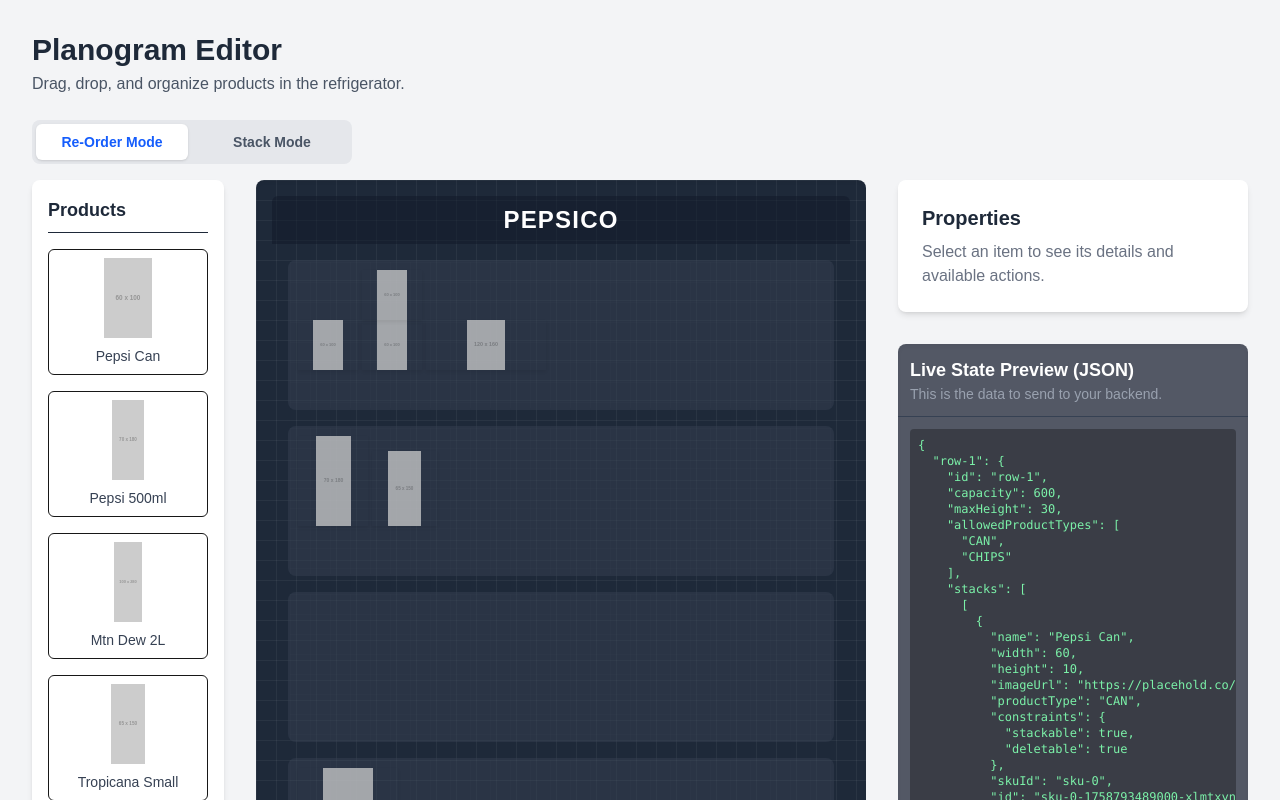
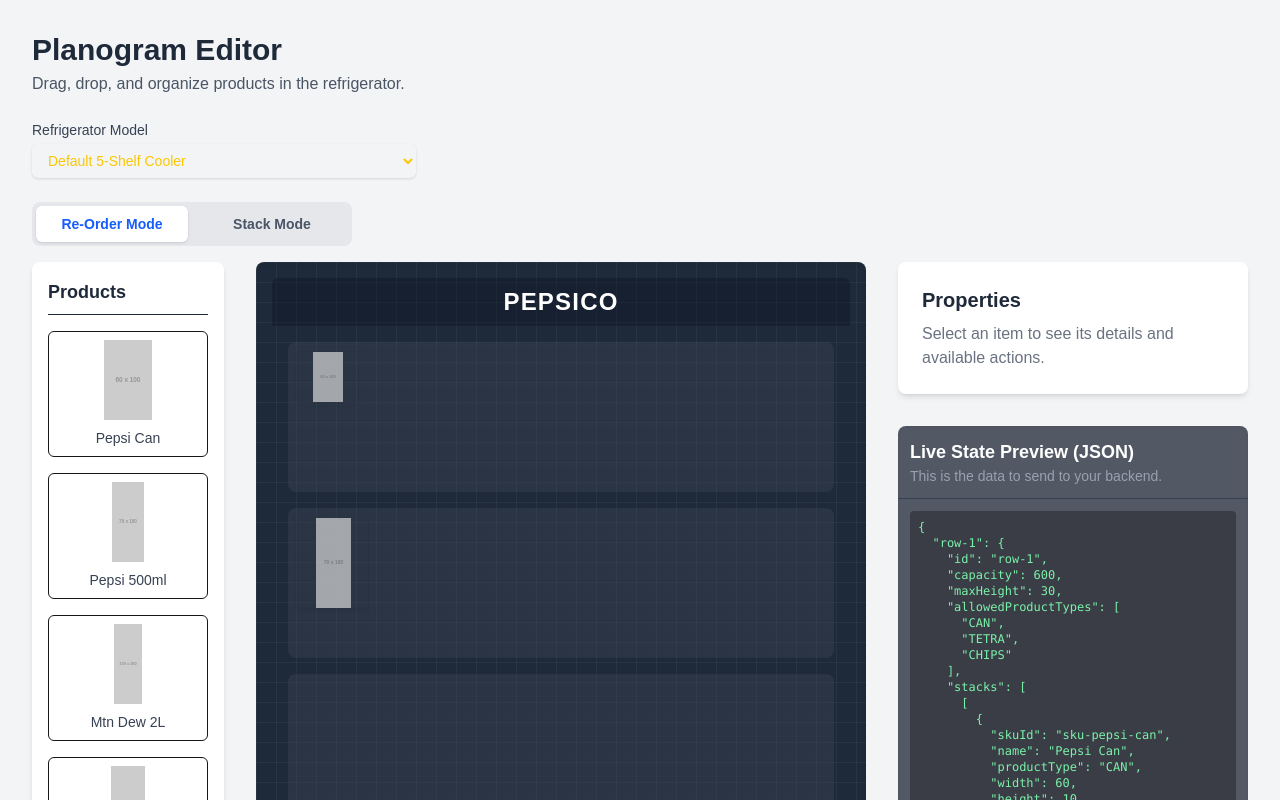
Before and after one commit to ashok-2003/planogram-Editor, a Next.js app: page /planogram in a window 1280 px wide. Shown: the top 800 px of the page. Built offline with nearby package versions, Linux system fonts and the light colour scheme.

Commit message:
added the different options
Signed-off-by: Ashok Kumar <ashokgupta2678@gmail.com>

```diff
--- a/app/planogram/components/planogramEditor.tsx
+++ b/app/planogram/components/planogramEditor.tsx
@@ -12,6 +12,34 @@ import { StatePreview } from './statePreview';
 import clsx from 'clsx';
 import { AnimatePresence, motion } from 'framer-motion';
 import { runValidation } from '@/lib/validation';
+
+// --- UI Component for Layout Switching ---
+interface LayoutSelectorProps {
+  layouts: { [key: string]: { name: string; layout: Refrigerator } };
+  selectedLayout: string;
+  onLayoutChange: (layoutId: string) => void;
+}
+
+function LayoutSelector({ layouts, selectedLayout, onLayoutChange }: LayoutSelectorProps) {
+  return (
+    <div className="mb-6 max-w-sm">
+      <label htmlFor="layout-select" className="block text-sm font-medium text-gray-700 mb-1">
+        Refrigerator Model
+      </label>
+      <select
+        id="layout-select"
+        value={selectedLayout}
+        onChange={(e) => onLayoutChange(e.target.value)}
+        className="mt-1 block w-full pl-3 pr-10 py-2 text-yellow-400 border-gray-300 focus:outline-none focus:ring-blue-500 focus:border-blue-500 sm:text-sm rounded-md shadow-sm"
+      >
+        {Object.keys(layouts).map(layoutId => (
+          <option key={layoutId} value={layoutId}>{layouts[layoutId].name}</option>
+        ))}
+      </select>
+    </div>
+  );
+}
+
 
 // --- UI Component for Mode Switching ---
 interface ModeToggleProps {
@@ -75,9 +103,10 @@ export type DragValidation = {
 interface PlanogramEditorProps {
   initialSkus: Sku[];
   initialLayout: Refrigerator;
+  initialLayouts: { [key: string]: { name: string; layout: Refrigerator } }; // New prop
 }
 
-export function PlanogramEditor({ initialSkus, initialLayout }: PlanogramEditorProps) {
+export function PlanogramEditor({ initialSkus, initialLayout, initialLayouts }: PlanogramEditorProps) {
   const { refrigerator, actions, findStackLocation } = usePlanogramStore();
   const [activeItem, setActiveItem] = useState<Item | Sku | null>(null);
   const [dropIndicator, setDropIndicator] = useState<DropIndicator>(null);
@@ -87,12 +116,12 @@ export function PlanogramEditor({ initialSkus, initialLayout }: PlanogramEditorP
   const [showModePrompt, setShowModePrompt] = useState(false);
   const [invalidModeAttempts, setInvalidModeAttempts] = useState(0);
 
-  // --- FIX for Hydration Error ---
+  const [selectedLayoutId, setSelectedLayoutId] = useState<string>('default');
+
   const [hasMounted, setHasMounted] = useState(false);
   useEffect(() => {
     setHasMounted(true);
   }, []);
-  // -----------------------------
 
   const sensors = useSensors(useSensor(PointerSensor, { activationConstraint: { distance: 8 } }));
 
@@ -101,6 +130,15 @@ export function PlanogramEditor({ initialSkus, initialLayout }: PlanogramEditorP
       usePlanogramStore.setState({ refrigerator: initialLayout });
     }
   }, [initialLayout, hasMounted]);
+
+  function handleLayoutChange(layoutId: string) {
+    setSelectedLayoutId(layoutId);
+    const newLayout = initialLayouts[layoutId]?.layout;
+    if (newLayout) {
+      actions.selectItem(null);
+      usePlanogramStore.setState({ refrigerator: newLayout });
+    }
+  }
 
   function handleModeChange(newMode: 'reorder' | 'stack') {
     setInteractionMode(newMode);
@@ -234,14 +272,13 @@ export function PlanogramEditor({ initialSkus, initialLayout }: PlanogramEditorP
     setDragValidation(null);
   }
 
-  // By returning null until the component has mounted on the client,
-  // we prevent the DndContext from rendering on the server and causing a mismatch.
   if (!hasMounted) {
-    return null;
+    return null; // or a loading skeleton
   }
 
   return (
     <>
+      <LayoutSelector layouts={initialLayouts} selectedLayout={selectedLayoutId} onLayoutChange={handleLayoutChange} />
       <ModeToggle mode={interactionMode} setMode={handleModeChange} />
       <DndContext onDragStart={handleDragStart} onDragOver={handleDragOver} onDragEnd={handleDragEnd} sensors={sensors}>
         <div className="grid grid-cols-1 lg:grid-cols-[1fr_300px] xl:grid-cols-[1fr_350px] gap-8">
@@ -250,8 +287,6 @@ export function PlanogramEditor({ initialSkus, initialLayout }: PlanogramEditorP
             <RefrigeratorComponent dragValidation={dragValidation} dropIndicator={dropIndicator} />
           </div>
           <div>
-            {/* --- FIX for TypeError --- */}
-            {/* We now correctly pass the list of available SKUs to the InfoPanel. */}
             <InfoPanel availableSkus={initialSkus} />
             <StatePreview />
           </div>
--- a/app/planogram/page.tsx
+++ b/app/planogram/page.tsx
@@ -1,11 +1,11 @@
-    // app/planogram/page.tsx
 import { PlanogramEditor } from './components/planogramEditor';
-    import { getAvailableSkus, getInitialLayout } from '@/lib/planogram-data';
+import { getAvailableSkus, getInitialLayout, getAvailableLayouts } from '@/lib/planogram-data';
 
 export default async function PlanogramPage() {
   // These functions run on the server to get the initial data.
   const availableSkus = await getAvailableSkus();
   const initialLayout = await getInitialLayout();
+  const availableLayouts = await getAvailableLayouts(); // Fetch the new layout data
 
   return (
     <main className="bg-gray-100 min-h-screen p-4 sm:p-6 lg:p-8">
@@ -15,12 +15,10 @@
           <p className="text-gray-600 mt-1">Drag, drop, and organize products in the refrigerator.</p>
         </header>
 
-            {/* We pass the server-fetched data as props to our main client component.
-              This is a key pattern in the Next.js App Router.
-            */}
         <PlanogramEditor
           initialSkus={availableSkus}
           initialLayout={initialLayout}
+          initialLayouts={availableLayouts} // Pass the new data as a prop
         />
       </div>
     </main>
--- a/lib/planogram-data.ts
+++ b/lib/planogram-data.ts
@@ -1,111 +1,84 @@
 import { Sku, Refrigerator } from './types';
-// Note: We are no longer using Item directly in this file.
-// We are also removing the direct export of availableSkus and initialLayout.
 
-// --- NEW ARCHITECTURE ---
-// We now define products and rows with their new properties.
+// A helper function to create unique IDs for new items
+const generateUniqueId = (skuId: string) => `${skuId}-${Date.now()}-${Math.random().toString(36).substr(2, 9)}`;
 
-const products: Omit<Sku, 'skuId'>[] = [
+// --- AVAILABLE SKUS ---
+export const availableSkus: Sku[] = [
   {
+    skuId: 'sku-pepsi-can',
     name: 'Pepsi Can',
-    width: 60,
-    height: 10,
+    productType: 'CAN',
+    width: 60, height: 10,
     imageUrl: 'https://placehold.co/60x100/E6F0FF/2563EB?text=Pepsi',
-    productType: 'CAN',
     constraints: { stackable: true, deletable: true },
   },
   {
+    skuId: 'sku-pepsi-bottle-500ml',
     name: 'Pepsi 500ml',
-    width: 70,
-    height: 18,
+    productType: 'PET_SMALL',
+    width: 70, height: 18,
     imageUrl: 'https://placehold.co/70x180/E6F0FF/2563EB?text=Pepsi',
-    productType: 'PET_SMALL',
     constraints: { stackable: false, deletable: true },
   },
   {
+    skuId: 'sku-dew-2l',
     name: 'Mtn Dew 2L',
-    width: 100,
-    height: 28,
+    productType: 'PET_LARGE',
+    width: 100, height: 28,
     imageUrl: 'https://placehold.co/100x280/D1FAE5/065F46?text=Dew',
-    productType: 'PET_LARGE',
     constraints: { stackable: false, deletable: true },
   },
   {
+    skuId: 'sku-tropicana-sm',
     name: 'Tropicana Small',
-    width: 65,
-    height: 15,
+    productType: 'TETRA',
+    width: 65, height: 15,
     imageUrl: 'https://placehold.co/65x150/FEF3C7/92400E?text=Tropicana',
-    productType: 'TETRA',
     constraints: { stackable: false, deletable: true },
   },
   {
+    skuId: 'sku-lays-chips',
     name: 'Lays Chips',
-    width: 120,
-    height: 10,
+    productType: 'CHIPS',
+    width: 120, height: 10,
     imageUrl: 'https://placehold.co/120x160/FEF9C3/854D0E?text=Lays',
-    productType: 'CHIPS',
     constraints: { stackable: true, deletable: true },
   },
 ];
 
-// We add skuId to each product to create our final Sku list.
-const availableSkus: Sku[] = products.map((p, i) => ({ ...p, skuId: `sku-${i}` }));
-
-// Helper to find a SKU by its product type for building the initial layout
-const findSku = (type: string) => availableSkus.find(s => s.productType === type);
-const generateUniqueId = (skuId: string) => `${skuId}-${Date.now()}-${Math.random().toString(36).substr(2, 9)}`;
-
-// --- INITIAL REFRIGERATOR LAYOUT (with new rules) ---
-const initialLayout: Refrigerator = {
-  'row-1': {
-    id: 'row-1',
-    capacity: 600,
-    maxHeight: 30,
-    allowedProductTypes: ['CAN', 'CHIPS'], // This row only allows Cans and Chips
-    stacks: [
-      [{ ...findSku('CAN')!, id: generateUniqueId(findSku('CAN')!.skuId) }],
-      [{ ...findSku('CAN')!, id: generateUniqueId(findSku('CAN')!.skuId) }, { ...findSku('CAN')!, id: generateUniqueId(findSku('CAN')!.skuId) }],
-      [{ ...findSku('CHIPS')!, id: generateUniqueId(findSku('CHIPS')!.skuId) }],
-    ],
-  },
-  'row-2': {
-    id: 'row-2',
-    capacity: 600,
-    maxHeight: 20,
-    allowedProductTypes: ['PET_SMALL', 'TETRA'], // This row has different rules
-    stacks: [
-      [{ ...findSku('PET_SMALL')!, id: generateUniqueId(findSku('PET_SMALL')!.skuId) }],
-      [{ ...findSku('TETRA')!, id: generateUniqueId(findSku('TETRA')!.skuId) }],
-    ],
-  },
-  'row-3': {
-    id: 'row-3',
-    capacity: 600,
-    maxHeight: 20,
-    allowedProductTypes: 'all', // This row accepts anything
-    stacks: [],
-  },
-  'row-4': {
-    id: 'row-4',
-    capacity: 600,
-    maxHeight: 30,
-    allowedProductTypes: ['PET_LARGE'], // This row is only for large bottles
-    stacks: [
-       [{ ...findSku('PET_LARGE')!, id: generateUniqueId(findSku('PET_LARGE')!.skuId) }],
-    ],
-  },
-  'row-5': {
-    id: 'row-5',
-    capacity: 600,
-    maxHeight: 30,
-    allowedProductTypes: ['PET_LARGE'],
-    stacks: [],
-  },
+// --- INITIAL REFRIGERATOR LAYOUT (Default) ---
+export const initialLayout: Refrigerator = {
+  'row-1': { id: 'row-1', capacity: 600, maxHeight: 30, allowedProductTypes: ['CAN', 'TETRA', 'CHIPS'], stacks: [[{ ...availableSkus[0], id: generateUniqueId(availableSkus[0].skuId) }]] },
+  'row-2': { id: 'row-2', capacity: 600, maxHeight: 20, allowedProductTypes: ['PET_SMALL', 'CAN', 'TETRA'], stacks: [[{ ...availableSkus[1], id: generateUniqueId(availableSkus[1].skuId) }]] },
+  'row-3': { id: 'row-3', capacity: 600, maxHeight: 20, allowedProductTypes: 'all', stacks: [] },
+  'row-4': { id: 'row-4', capacity: 600, maxHeight: 30, allowedProductTypes: ['PET_LARGE', 'PET_SMALL'], stacks: [[{ ...availableSkus[2], id: generateUniqueId(availableSkus[2].skuId) }]] },
+  'row-5': { id: 'row-5', capacity: 600, maxHeight: 30, allowedProductTypes: ['PET_LARGE'], stacks: [] },
 };
 
+// --- NEW: AVAILABLE REFRIGERATOR LAYOUTS ---
+export const availableLayoutsData = {
+  'default': { name: 'Default 5-Shelf Cooler', layout: initialLayout },
+  'single-door': {
+    name: 'Single Door Cooler (PC8L)',
+    layout: {
+      'row-1': { id: 'row-1', capacity: 450, maxHeight: 20, allowedProductTypes: ['CAN', 'TETRA'], stacks: [] },
+      'row-2': { id: 'row-2', capacity: 450, maxHeight: 20, allowedProductTypes: ['PET_SMALL'], stacks: [] },
+      'row-3': { id: 'row-3', capacity: 450, maxHeight: 30, allowedProductTypes: ['PET_LARGE'], stacks: [] },
+      'row-4': { id: 'row-4', capacity: 450, maxHeight: 30, allowedProductTypes: ['all'], stacks: [] },
+    }
+  },
+  'vending-machine': {
+    name: 'Snack Vending Machine',
+    layout: {
+      'row-1': { id: 'row-1', capacity: 800, maxHeight: 12, allowedProductTypes: ['CHIPS'], stacks: [] },
+      'row-2': { id: 'row-2', capacity: 800, maxHeight: 12, allowedProductTypes: ['CHIPS'], stacks: [] },
+    }
+  }
+};
+// ------------------------------------
+
 // --- DATA FETCHING FUNCTIONS ---
-// These functions simulate fetching data from an API.
-// In a real app, this is where you'd call your data-transformer.
 export const getAvailableSkus = async (): Promise<Sku[]> => {
   return Promise.resolve(availableSkus);
 };
@@ -113,3 +86,8 @@ export const getAvailableSkus = async (): Promise<Sku[]> => {
 export const getInitialLayout = async (): Promise<Refrigerator> => {
   return Promise.resolve(initialLayout);
 };
+
+// NEW FUNCTION to fetch layouts
+export const getAvailableLayouts = async (): Promise<{ [key: string]: { name: string; layout: Refrigerator } }> => {
+  return Promise.resolve(availableLayoutsData);
+};
```
Lines whose indentation alone changed are shown as unchanged.
